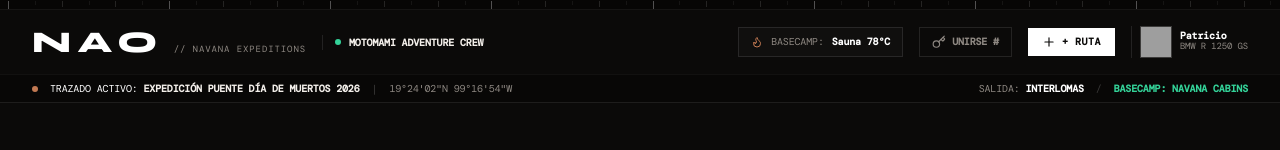
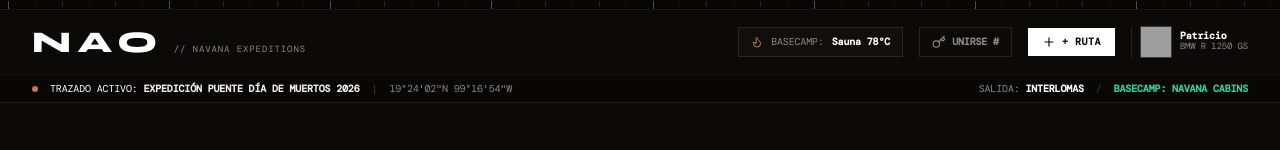
Before and after one commit to patomartin01/nao-club, a Next.js app: page / in a window 1280 px wide. Shown: the top 150 px of the page. Built offline with nearby package versions, Linux system fonts and the light colour scheme; grey boxes are pictures that could not be loaded; a web font is replaced by a local one.

Commit message:
fix: remove crew badge from navbar

```diff
--- a/src/components/Navbar.tsx
+++ b/src/components/Navbar.tsx
@@ -54,13 +54,6 @@ export const Navbar: React.FC<NavbarProps> = ({
               // NAVANA EXPEDITIONS
             </span>
           </div>
-
-          {currentCrew && (
-            <div className="hidden md:flex items-center gap-2 pl-3 border-l border-white/10 font-mono text-[10px]">
-              <span className="w-1.5 h-1.5 rounded-full bg-emerald-400" />
-              <span className="text-chalk uppercase font-bold">{currentCrew.name}</span>
-            </div>
-          )}
         </div>
 
         {/* Right: Quick Action Controls & Pilot Profile */}
```
